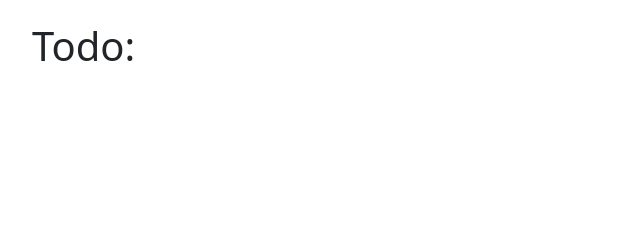
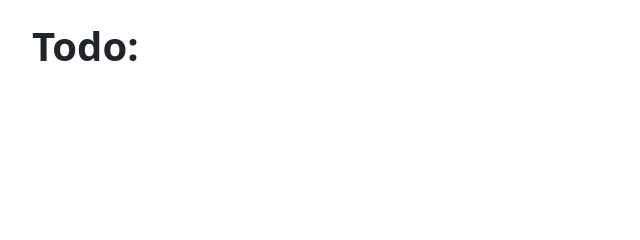
Before and after one commit to ktkalpha/simple-todo-app, a plain HTML site: page index.html in a window 1280 px wide. Shown: the top 240 px of the page, 128-768 px from the left. Drawn offline with nearby package versions, Linux system fonts and the light colour scheme.

Commit message:
Update index.html

```diff
--- a/index.html
+++ b/index.html
@@ -37,7 +37,7 @@
         <input type="text" class="form-control" id="text" aria-describedby="button-addon2">
         <button class="btn btn-outline-secondary" type="button" onclick="checkText()">Add</button>
     </div>
-    <span class="fs-1 mt-3" style="margin-left: 12.5%;">Todo:</span>
+    <span class="fs-1 mt-3 fw-bold" style="margin-left: 12.5%;">Todo:</span>
     <div id="TodoList" class="" style="margin-left: 12.5%;" name="123">
 
     </div>
```
